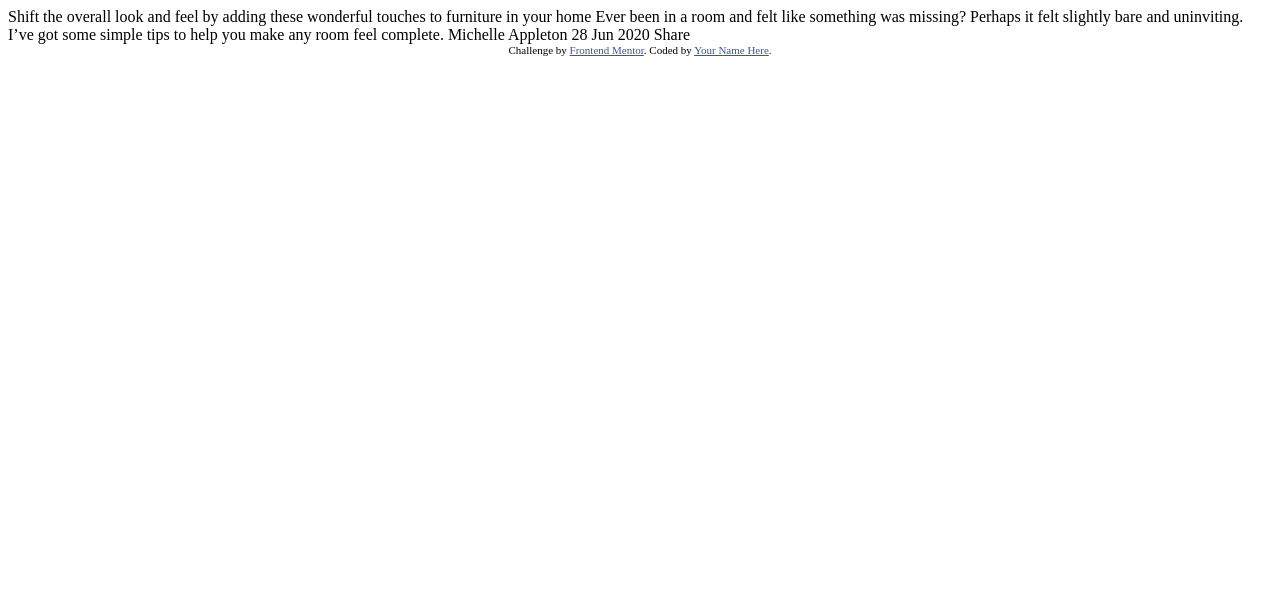
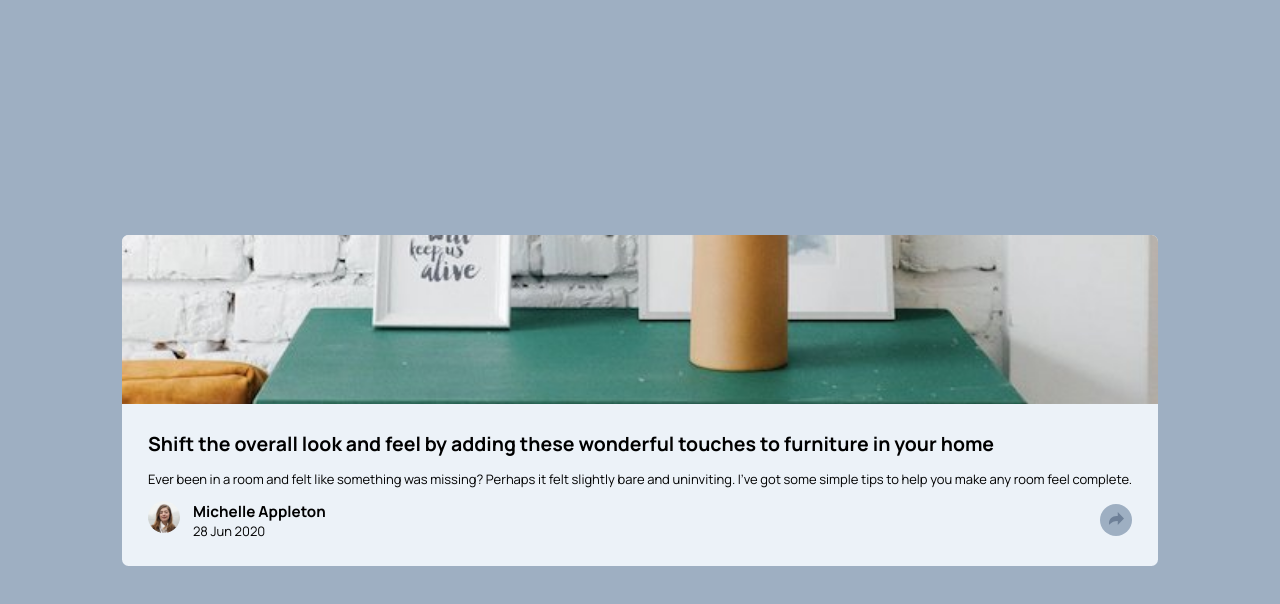
Before and after one commit to userMauro-code/_09-article-preview-component-master, a plain HTML site: page index.html in a window 1280 px wide. Drawn offline with Linux system fonts and the light colour scheme.

Commit message:
inicio de html

```diff
--- /dev/null
+++ b/css/style.css
@@ -0,0 +1,82 @@
+* {
+    box-sizing: border-box;
+    margin: 0;
+    padding: 0;
+}
+
+:root {
+    --azul: hsl(217, 19%, 35%);
+    --azul-desaturado: hsl(214, 17%, 51%);
+    --azul-grisaseo: hsl(212,23%, 69%);
+    --azul-grisaseo-claro: hsl(210, 46%, 95%);
+
+    --fw-500: 500;
+    --fw-700: 700;
+}
+
+html,
+body {
+    font-size: clamp(13px, 1vh, 20px);
+    font-family: "Manrope", sans-serif;
+    min-height: 100%;
+    height: 100vh;
+    background-color:  var(--azul-grisaseo);
+    padding: 0 1rem;
+    display: flex;
+    align-items: center;
+    justify-content: center;
+}
+
+.card {
+    border-radius: .5rem;
+    background-color: var(--azul-grisaseo-claro);
+}
+
+.card > .hero {
+    border-top-left-radius: .5rem;
+    border-top-right-radius: .5rem;
+    background-image: url(../images/drawers.jpg);
+    background-size: cover;
+    background-repeat: no-repeat;
+    background-position: center;
+    height: 13rem;
+}
+
+.card > div {
+    padding: 2rem;
+    display: flex;
+    flex-direction: column;
+    gap: 1rem;
+}
+
+.content {
+    display: flex;
+    flex-direction: column;
+    gap: 1rem;
+}
+
+.card__footer {
+    display: flex;
+    flex-direction: row;
+    justify-content: space-between;
+    align-items: center;
+}
+
+.card__footer > div > img {
+    height: 32px;
+    width: 32px;
+    border-radius: 50%;
+}
+
+.card__footer > div {
+    display: flex;
+    gap: 1rem;
+}
+
+#button--share {
+    border-radius: 50%;
+    height: 32px;
+    width: 32px;
+    border: none;
+    background-color: var(--azul-grisaseo);
+}
--- a/index.html
+++ b/index.html
@@ -5,32 +5,49 @@
   <meta name="viewport" content="width=device-width, initial-scale=1.0"> <!-- displays site properly based on user's device -->
 
   <link rel="icon" type="image/png" sizes="32x32" href="./images/favicon-32x32.png">
-
+  <link rel="stylesheet" href="./css/style.css">
+  <link rel="preconnect" href="https://fonts.googleapis.com">
+  <link rel="preconnect" href="https://fonts.gstatic.com" crossorigin>
+  <link href="https://fonts.googleapis.com/css2?family=Manrope:wght@200..800&display=swap" rel="stylesheet">
   <title>Frontend Mentor | Article preview component</title>
 
-  <!-- Feel free to remove these styles or customise in your own stylesheet 👍 -->
-  <style>
-    .attribution { font-size: 0.6875rem; text-align: center; }
-    .attribution a { color: hsl(228, 45%, 44%); }
-  </style>
+  <script defer src="./js/app.js"></script>
+
 </head>
 <body>
+ <main>
+    <article class="card">
+      <div class="hero">
 
-  Shift the overall look and feel by adding these wonderful
+      </div>
+      <div>
+        <div class="content">
+        <h2 class="content--title">
+       Shift the overall look and feel by adding these wonderful
   touches to furniture in your home
-
-  Ever been in a room and felt like something was missing? Perhaps
+      </h2>
+      <p class="content--text">
+        Ever been in a room and felt like something was missing? Perhaps
   it felt slightly bare and uninviting. I’ve got some simple tips
   to help you make any room feel complete.
+      </p>
+      </div>
+      <div class="card__footer">
+        <div>
+          <img src="./images/avatar-michelle.jpg" alt="image Michelle Appleton">
+          <div>
+            <h3>Michelle Appleton</h3>
+            <p>28 Jun 2020</p>
+          </div>
+        </div>
+        <button id="button--share">
+          <img src="./images/icon-share.svg" alt="">
+        </button>
+      </div>
+      </div>
 
-  Michelle Appleton
-  28 Jun 2020
+    </article>
+ </main>
 
-  Share
-
-  <footer class="attribution">
-    Challenge by <a href="https://www.frontendmentor.io?ref=challenge">Frontend Mentor</a>.
-    Coded by <a href="#">Your Name Here</a>.
-  </footer>
 </body>
 </html>
```
Also changed, not shown: js/app.js (added).
